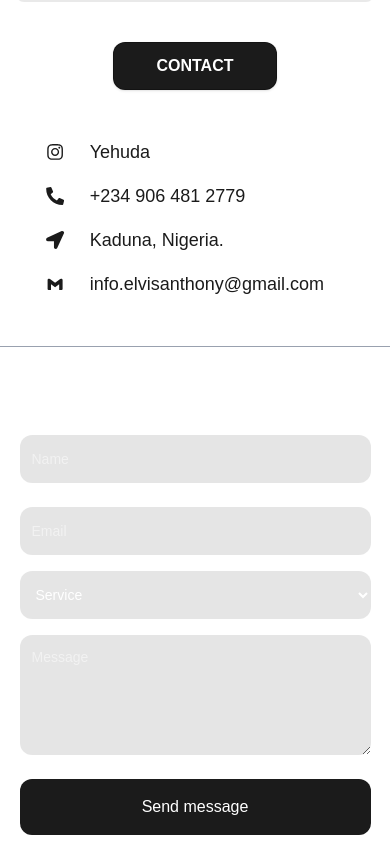
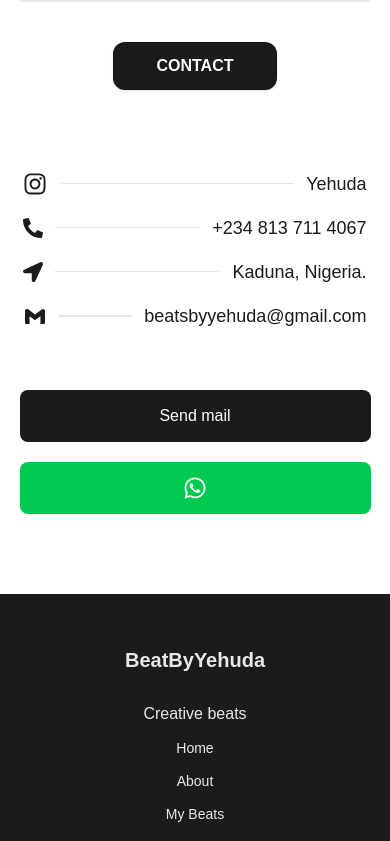
Before and after one commit to elvisanthonyy/yehuda, a Next.js app: page / in a window 390 px wide. Shown: the part 2220-3061 px from the top of the page. Built offline with nearby package versions, Linux system fonts and the light colour scheme; no server answers; the database is empty.

Commit message:
email and whatsapp button

```diff
--- a/app/component/Beats.tsx
+++ b/app/component/Beats.tsx
@@ -36,7 +36,7 @@ const Beats = ({ beat, setBeat, setIsMusicPlayerOpen }: ChildProps) => {
           <FaPlay />
         </div>
       </div>
-      <div className="w-full text-yehuda-black font-semibold text-xs overflow-hidden h-10 whitespace-nowrap text-ellipsis border-yehuda-black/30 backdrop-blur-xl flex flex-nowrap items-end z-40 bottom-7">
+      <div className="w-full md:text-sm text-yehuda-black font-semibold text-xs overflow-hidden h-10 whitespace-nowrap text-ellipsis border-yehuda-black/30 backdrop-blur-xl flex flex-nowrap items-end z-40 bottom-7">
         {beat.name}
       </div>
     </div>
--- a/app/component/HireMe.tsx
+++ b/app/component/HireMe.tsx
@@ -50,7 +50,7 @@ const HireMe = () => {
 
   return (
     <form
-      className="flex flex-col md:w-[30%] w-[90%] mx-auto min-h-100 h-fit mb-20"
+      className="flex flex-col md:w-[30%] w-[90%] mx-auto min-h-100 h-fit mb-3"
       onSubmit={handleSubmit(onSubmit)}
     >
       {loading && <LoadingH />}
@@ -67,7 +67,7 @@ const HireMe = () => {
         })}
         type="text"
         placeholder="Name"
-        className="bg-black/10 my-3 px-3 text-sm rounded-xl h-12 focus:outline-none focus:border-green-500"
+        className="bg-black/10 my-3 px-3 text-sm rounded-lg h-12 focus:outline-none focus:border-green-500"
       />
       {errors.name && (
         <div className="text-red-500 font-thin text-sm px-2">
@@ -83,7 +83,7 @@ const HireMe = () => {
           },
         })}
         placeholder="Email"
-        className="bg-black/10 my-3 px-3 text-sm rounded-xl h-12 focus:outline-none focus:border-green-500"
+        className="bg-black/10 my-3 px-3 text-sm rounded-lg h-12 focus:outline-none focus:border-green-500"
       />
       {errors.email && (
         <div className="text-red-500 font-thin text-sm px-2">
@@ -94,11 +94,11 @@ const HireMe = () => {
         {...register("serviceType", {
           required: "Srvice type is required",
         })}
-        className="bg-black/10 my-1 px-3 text-sm rounded-xl h-12 focus:outline-none focus:border-green-500"
+        className="bg-black/10 my-1 px-3 text-sm rounded-lg h-12 focus:outline-none focus:border-green-500"
       >
-        <option value="service">Service</option>
+        <option value="Buy Beat">Buy Beat</option>
         <option value="collaboration">Collaboration</option>
-        <option value="tutoring">Tutoring</option>
+        <option value="Mix/mastering">Mix/mastering</option>
       </select>
       {errors.serviceType && (
         <div className="text-red-500 font-thin text-sm px-2">
@@ -110,7 +110,7 @@ const HireMe = () => {
           required: "message is required",
         })}
         placeholder="Message"
-        className="bg-black/10 my-3 p-3 text-sm rounded-xl h-30 focus:outline-none focus:border-green-500"
+        className="bg-black/10 my-3 p-3 text-sm rounded-lg h-30 focus:outline-none focus:border-green-500"
       />
       {errors.message && (
         <div className="text-red-500 font-thin text-sm px-2">
@@ -119,9 +119,9 @@ const HireMe = () => {
       )}
       <button
         type="submit"
-        className="flex cursor-pointer transition-all duration-500 ease-in justify-center items-center my-3 rounded-xl hover:rounded-[8em] h-14 bg-yehuda-black text-white"
+        className="flex cursor-pointer transition-all duration-500 ease-in justify-center items-center my-3 rounded-lg hover:rounded-[8em] h-13 bg-yehuda-black text-white"
       >
-        Send message
+        Send mail
       </button>
     </form>
   );
--- a/app/component/Main.tsx
+++ b/app/component/Main.tsx
@@ -10,6 +10,7 @@ import {
   FaPhone,
   FaLocationArrow,
   FaYoutube,
+  FaWhatsapp,
 } from "react-icons/fa";
 import { FaXTwitter } from "react-icons/fa6";
 import { BiLogoGmail } from "react-icons/bi";
@@ -119,9 +120,9 @@ const Main = () => {
         ref={topRef}
         className="flex flex-col items-center relative min-h-screen h-fit"
       >
-        <div className="flex w-[92%] md:w-[60%] info-animation flex-col shrink-0 pt-25 min-h-[50dvh] items-center xl:justify-between lg:items-start ">
+        <div className="flex w-[92%] md:mt-10 md:w-[60%] info-animation flex-col shrink-0 pt-25 min-h-[50dvh] items-center xl:justify-between lg:items-start ">
           <div className="flex justify-center items-center relative w-full rounded-xl text-white bg-linear-to-tr  border-black">
-            <div className="flex justify-center pt-4.5 overflow-hidden items-center relative w-full md:h-70 h-40 rounded-xl text-white ">
+            <div className="flex justify-center md:pt-13 pt-4.5 overflow-hidden items-center relative w-full md:h-70 h-40 rounded-xl text-white ">
               <Image
                 src={"/yehuda.jpg"}
                 height={1000}
@@ -136,7 +137,7 @@ const Main = () => {
               ref={profileRef}
               className="absolute flex justify-center items-center -bottom-8 left-7 md:left-20 h-17 w-17 md:w-24 md:h-24 rounded-full "
             >
-              <div className="rounded-full pt-7 flex justify-center items-center overflow-hidden border-b-green-500 border-t-green-500 w-full h-full ">
+              <div className="rounded-full pt-7 md:pt-13 flex justify-center items-center overflow-hidden border-b-green-500 border-t-green-500 w-full h-full ">
                 <Image
                   src={"/small-image.jpg"}
                   height={1000}
@@ -151,27 +152,27 @@ const Main = () => {
             </div>
           </div>
           <div className="flex flex-col text-yehuda-black items-start h-40 mt-13 px-5 border-gray-500">
-            <div className="fex w-full mb-3">
+            <div className="fex md:text-lg w-full mb-3">
               Hello, I&apos;m{" "}
               <span className="font-semibold">BeatsByYehuda</span>
             </div>
-            <div>
+            <div className="md:text-lg">
               I&apos;m a <span className="font-semibold">Music Producer</span>,
               I specialize in creating catchy afrobeats and I&apos;m also a{" "}
               <span className="font-semibold">mix/master engineer</span>
             </div>
             <div className="flex mt-5  mb-6 justify-between items-center">
-              <div className="bg-yehuda-lightgray mr-4 p-2 rounded-xl">
+              <div className="bg-yehuda-lightgray md:mr-8 mr-4 md:p-3 md:rounded-2xl md:text-xl p-2 rounded-xl">
                 <FaFacebook />
               </div>
-              <div className="bg-yehuda-lightgray mr-4 p-2 rounded-xl">
+              <div className="bg-yehuda-lightgray md:mr-8 mr-4 md:p-3 md:rounded-2xl md:text-xl p-2 rounded-xl">
                 <FaInstagram />
               </div>
 
-              <div className="bg-yehuda-lightgray mr-4 p-2 rounded-xl">
+              <div className="bg-yehuda-lightgray md:mr-8 mr-4 md:p-3 md:rounded-2xl md:text-xl p-2 rounded-xl">
                 <FaXTwitter />
               </div>
-              <div className="bg-yehuda-lightgray mr-4 p-2 rounded-xl">
+              <div className="bg-yehuda-lightgray md:mr-8 mr-4 md:p-3 md:rounded-2xl md:text-xl p-2 rounded-xl">
                 <FaYoutube />
               </div>
             </div>
@@ -180,7 +181,7 @@ const Main = () => {
 
         <div
           ref={projectRef}
-          className="flex items-center md:w-[60%] font-semibold border-black/30 text-yehuda-black justify-center rounded-xl w-[92%] border h-12 flex-col my-5 mt-10"
+          className="flex items-center md:w-[30%] font-semibold border-black/30 text-yehuda-black justify-center rounded-xl w-[92%] border md:mt-5 h-12 flex-col my-5 mt-10"
         >
           Genres I Produce
         </div>
@@ -316,7 +317,7 @@ const Main = () => {
           <FaAngleUp />
         </div>
 
-        <div className="flex md:w-[30%] w-[42%] font-semibold items-center border-black/30 sticky bg-yehuda-black text-white z-60 top-3 shadow-sm justify-center rounded-xl border h-12 flex-col mt-10">
+        <div className="flex md:w-[30%] w-[42%] font-semibold items-center border-black/30 sticky bg-yehuda-black text-white z-60 top-3 shadow-sm justify-center rounded-xl border h-12 mb-8 flex-col mt-10">
           CONTACT
         </div>
         <div
@@ -325,33 +326,61 @@ const Main = () => {
             item9.isVisible
               ? "opacity-100 translate-y-0"
               : "opacity-0 translate-y-10"
-          } text-sm w-full border-b mx-auto md:w-[60%] text-yehuda-black flex flex-col justify-center md:h-80 items-center py-10 border-b-gray-400 border-t-gray-400`}
+          } text-sm w-full  mx-auto md:w-[60%] text-yehuda-black flex flex-col justify-center md:h-80 items-center py-10 border-b-gray-400 border-t-gray-400`}
         >
-          <div className="flex my-2 items-center w-[90%]">
-            <FaInstagram className="w-[20%] text-lg " />
-            <div className="text-lg"> Yehuda </div>
+          <div className="flex my-2  items-center box-border w-[88%]">
+            <div className="flex shrink-0">
+              <FaInstagram className="text-2xl" />
+            </div>
+
+            <div className="w-[90%] mx-3">
+              <div className="border-b border-yehuda-lightgray"></div>
+            </div>
+            <div className="text-lg ml-auto"> Yehuda </div>
           </div>
-          <div className="flex my-2  items-center w-[90%]">
-            <FaPhone className="w-[20%] text-lg  rotate-90" />
-            <div className="text-lg"> +234 906 481 2779 </div>
+          <div className="flex my-2  items-center w-[88%]">
+            <div className="flex shrink-0 rotate-90">
+              <FaPhone className="text-xl" />
+            </div>
+            <div className="w-[90%] mx-3">
+              <div className="border-b border-yehuda-lightgray"></div>
+            </div>
+            <div className="text-lg ml-auto shrink-0"> +234 813 711 4067 </div>
           </div>
-          <div className="flex my-2 items-center w-[90%]">
-            <FaLocationArrow className="w-[20%] text-lg " />
-            <div className="text-lg"> Kaduna, Nigeria. </div>
+          <div className="flex my-2 items-center w-[88%]">
+            <div className="flex shrink-0">
+              <FaLocationArrow className="text-xl" />
+            </div>
+            <div className="w-[90%] mx-3">
+              <div className="border-b border-yehuda-lightgray"></div>
+            </div>
+            <div className="text-lg ml-auto shrink- flex shrink-0">
+              {" "}
+              Kaduna, Nigeria.{" "}
+            </div>
           </div>
-          <div className="flex my-2  items-center w-[90%]">
-            <BiLogoGmail className="w-[20%] text-lg " />
-            <div className="text-lg"> info.elvisanthony@gmail.com </div>
+          <div className="flex my-2  items-center w-[88%]">
+            <div className="flex shrink-0">
+              <BiLogoGmail className="text-2xl" />
+            </div>
+            <div className="w-[90%] mx-3">
+              <div className="border-b-2 border-yehuda-lightgray"></div>
+            </div>
+            <div className="text-lg ml-auto flex shrink-0">
+              {" "}
+              beatsbyyehuda@gmail.com{" "}
+            </div>
           </div>
         </div>
-        <div
-          ref={contactMeRef}
-          className="flex font-semibold flex-col mx-auto my-5 mt-8"
-        >
-          CONTACT ME
+
+        <button className="flex md:w-[30%] cursor-pointer w-[90%] transition-all duration-500 ease-in justify-center items-center my-3 mb-5 rounded-lg hover:rounded-[8em] h-13 bg-yehuda-black text-white">
+          Send mail
+        </button>
+        <div className="mb-20 cursor-pointer flex flex-col items-center w-full mx-auto">
+          <div className="w-[90%] md:w-[30%] flex items-center justify-center rounded-lg h-13 bg-green-500">
+            <FaWhatsapp className="text-2xl text-white" />
+          </div>
         </div>
-
-        <HireMe />
       </main>
     </>
   );
--- a/package.json
+++ b/package.json
@@ -14,6 +14,7 @@
     "mongoose": "^8.18.1",
     "next": "^16.1.6",
     "next-auth": "^4.24.11",
+    "nodemailer": "^7.0.13",
     "react": "^19.2.4",
     "react-dom": "^19.2.4",
     "react-hook-form": "^7.63.0",
```
Also changed, not shown: libs/SendMail.ts (added), 1 other file (tests, documents, lock files or other folders).
